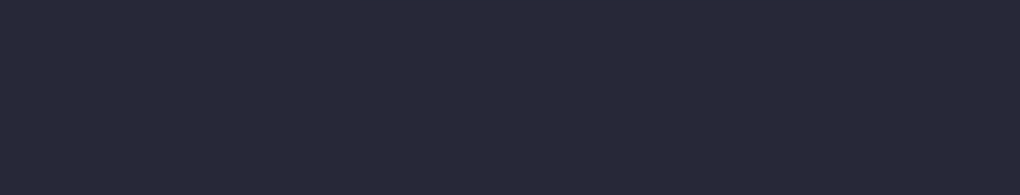
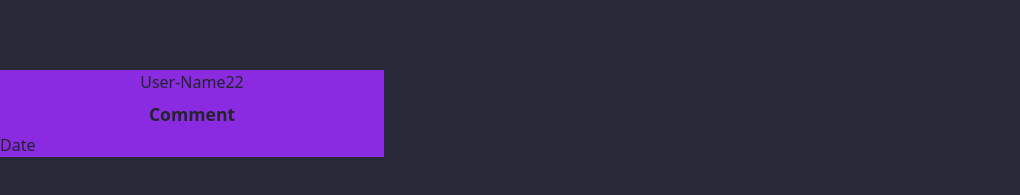
Before and after one commit to Jamesgit22/Threadi, a React (Create React App) app in the folder client/: page /profile in a window 1280 px wide. Shown: the part 513-708 px from the top of the page, without its empty margins (0-1020 px from the left). Built offline with nearby package versions, Linux system fonts and the light colour scheme; the HTML template or start-up script is replaced by a standard one.

Commit message:
added profile view and route

```diff
--- a/client/src/components/profile/Profile.jsx
+++ b/client/src/components/profile/Profile.jsx
@@ -1,11 +1,16 @@
 import React from "react";
 import "./Profile.css";
+import ProfileComments from "../profilecomments/ProfileComments.jsx";
 
 function ProfileCard() {
   return (
+    <>
       <div className="card-container">
         <header>
-				<img className="profileImg" src="https://www.w3schools.com/images/w3schools_green.jpg" />
+          <img
+            className="profileImg"
+            src="https://www.w3schools.com/images/w3schools_green.jpg"
+          />
         </header>
         <h1 className="bold-text">User-Name22</h1>
         <div className="social-container">
@@ -23,6 +28,10 @@ function ProfileCard() {
           </div>
         </div>
       </div>
+      <div>
+        <ProfileComments />
+      </div>
+    </>
   );
 }
 
--- /dev/null
+++ b/client/src/components/profilecomments/ProfileComments.css
@@ -0,0 +1,5 @@
+.comment-container {
+    width: 30%;
+    background-color: blueviolet;
+    margin-top: 115px;
+}
--- /dev/null
+++ b/client/src/components/profilecomments/ProfileComments.jsx
@@ -0,0 +1,18 @@
+import React from "react";
+import "./ProfileComments.css";
+
+function ProfileComments() {
+    return (
+        <div className="comment-container">
+            <header>
+                User-Name22
+            </header>
+            <h1 className="bold-text">Comment</h1>
+            <div className="date">
+                Date
+            </div>
+        </div>
+    );
+}
+
+export default ProfileComments;
```
Lines whose indentation alone changed are shown as unchanged.
